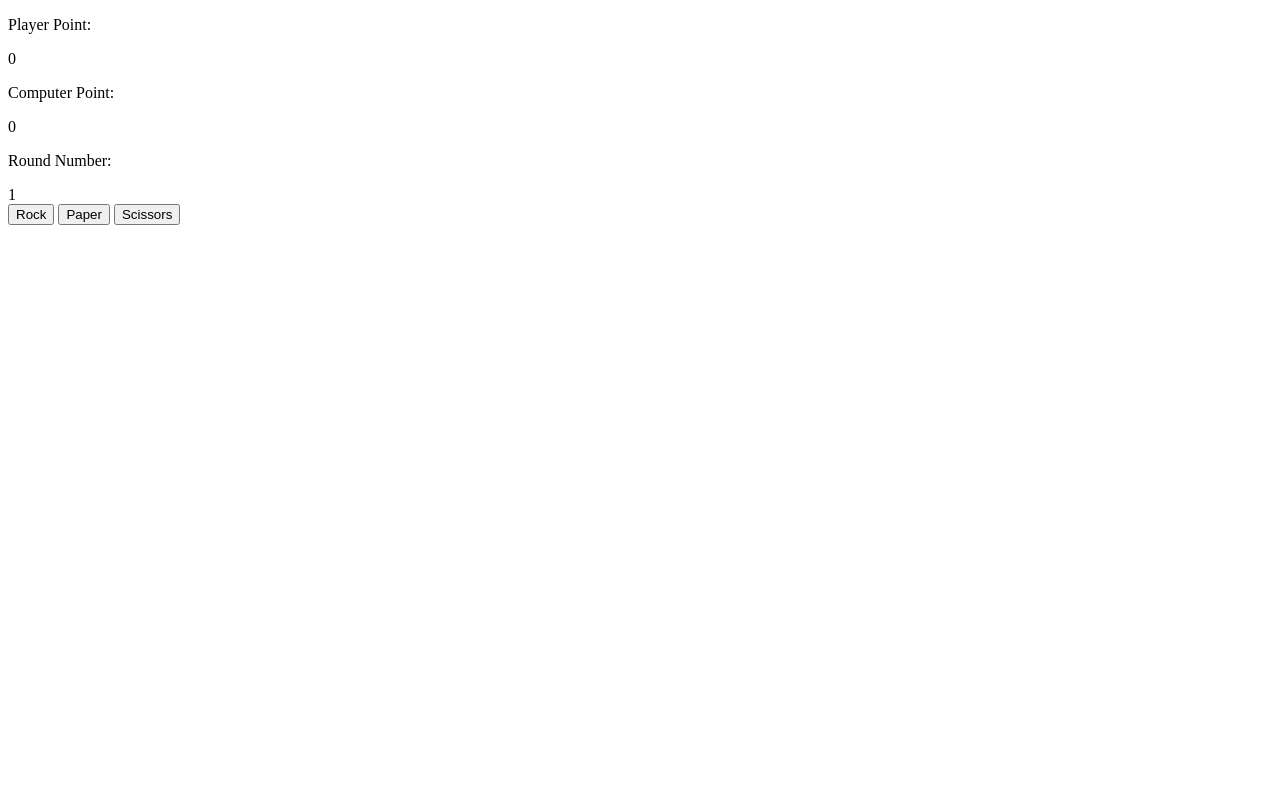
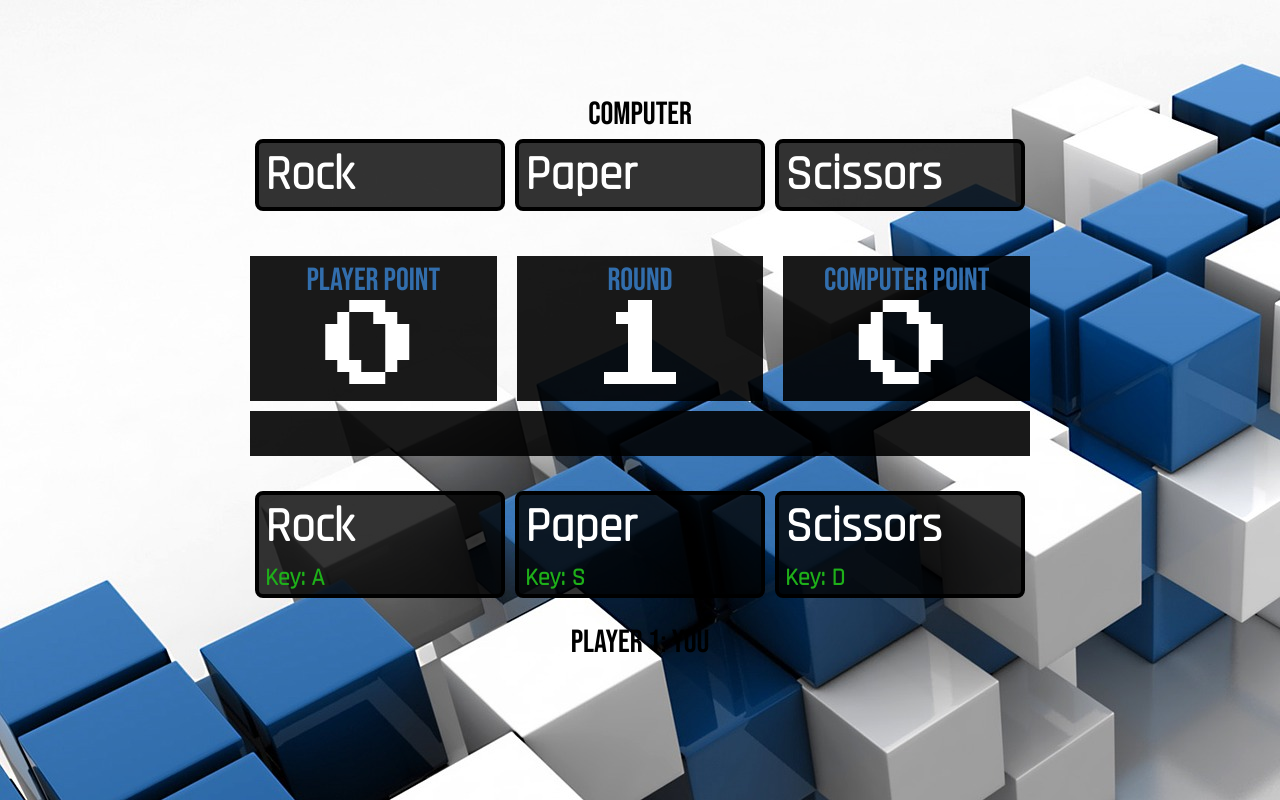
Before and after one commit to arkgp/rock-paper-scissors, a plain HTML site: page index.html in a window 1280 px wide. Drawn offline with Linux system fonts and the light colour scheme.

Commit message:
Add CSS styling to the UI

```diff
--- a/index.html
+++ b/index.html
@@ -2,28 +2,57 @@
 <html>
     <head>
         <meta charset="utf-8">
+        <title>Rock, Paper, Scissors</title>
         <script src="scripts/main.js" defer></script>
+        <link rel="stylesheet" href="style.css">
+        <link href="https://fonts.googleapis.com/css?family=Rajdhani&display=swap" rel="stylesheet">
+        <link href="https://fonts.googleapis.com/css?family=Press+Start+2P&display=swap" rel="stylesheet">
+        <link href="https://fonts.googleapis.com/css?family=Bebas+Neue&display=swap" rel="stylesheet">
     </head>
     <body>
-        <div id="game-result">
-            <div id="player-point">
-                <p>Player Point: </p>
-                <span>0</span>
+        <div id="game-board">
+            <div id="player-area">
+                <div id="player-name">Computer</div>
+                <div class="button-container" id="computer-hand">
+                    <button id="rock">Rock</button>
+                    <button id="paper">Paper</button>
+                    <button id="scissors">Scissors</button>
+                </div>
             </div>
-            <div id="computer-point">
-                <p>Computer Point: </p>
-                <span>0</span>
+            <div id="game-result">
+                <div class="scoreboard" id="player-point">
+                    <span id="title">Player Point</span>
+                    <span id="score">0</span>
+                </div>
+                <div class="scoreboard" id="round-number">
+                    <span id="title">Round</span>
+                    <span id="score">1</span>
+                </div>
+                <div class="scoreboard" id="computer-point">
+                    <span id="title">Computer Point</span>
+                    <span id="score">0</span>
+                </div>
             </div>
-            <div id="round-number">
-                <p>Round Number: </p>
-                <span>1</span>
+            <div id="round-result">
+
             </div>
-        </div>
-        <div id="round-result"></div>
-        <div id="button-container">
-            <button id="rock">Rock</button>
-            <button id="paper">Paper</button>
-            <button id="scissors">Scissors</button>
+            <div id="player-area">
+                <div class="button-container" id="player-divs">
+                    <button class="rock">
+                        <span>Rock</span>
+                        <span id="keybind">Key: A</span>
+                    </button>
+                    <button class="paper">
+                        <span>Paper</span>
+                        <span id="keybind">Key: S</span>
+                    </button>
+                    <button class="scissors">
+                        <span >Scissors</span>
+                        <span id="keybind">Key: D</span>
+                    </div>
+                </div>
+                <div id="player-name">Player 1: You</div>
+            </div>
         </div>
     </body>
 </html>
--- a/scripts/main.js
+++ b/scripts/main.js
@@ -1,6 +1,4 @@
 'use strict';
-
-// Use the transition effect that we just learned to display the computer choice.
 
 function computerPlay() {
     switch (Math.floor(Math.random() * 3)) {
@@ -21,7 +19,10 @@ function playRound(e) {
 
     const computerChoice = computerPlay();
 
-    const playerChoice = e.target.getAttribute('id');
+    const playerChoice = e.target.getAttribute('class');
+    e.target.classList.add('button-effect');
+
+    document.getElementById(computerChoice.toLowerCase()).classList.add('button-effect');
 
     const result = document.getElementById('round-result');
 
@@ -71,14 +72,14 @@ function playRound(e) {
 
 function roundResult() {
     let playerPoint =
-        document.querySelector('#player-point span'),
+        document.querySelector('#player-point span:last-child'),
     computerPoint =
-        document.querySelector('#computer-point span'),
+        document.querySelector('#computer-point span:last-child'),
     roundNumber =
-        document.querySelector('#round-number span'),
+        document.querySelector('#round-number span:last-child'),
     result = document.getElementById('round-result');
 
-    if (+playerPoint.textContent < 5 && +computerPoint.textContent < 5) {
+
     if (result.textContent.includes('You win!')) {
         playerPoint.textContent = +playerPoint.textContent + 1;
     } else if (result.textContent.includes('You lose!')) {
@@ -89,10 +90,10 @@ function roundResult() {
     }
 
     roundNumber.textContent = +roundNumber.textContent + 1;
-    } else {
+
+    if (+playerPoint.textContent == 5 || +computerPoint.textContent == 5) {
         gameEnd(playerPoint, computerPoint);
     }
-
 }
 
 function gameEnd(playerPoint, computerPoint) {
@@ -115,7 +116,7 @@ function gameEnd(playerPoint, computerPoint) {
 }
 
 function gameResultDisplay(gameMessage) {
-    const buttonContainer = document.getElementById("button-container");
+    const buttonContainer = document.getElementById("player-divs");
     while (buttonContainer.firstChild) {
         buttonContainer.removeChild(buttonContainer.firstChild);
     }
@@ -136,6 +137,17 @@ function gameReset() {
 }
 
 
-const gameButtons = document.querySelectorAll('#button-container');
+const gameButtons = document.querySelectorAll('#player-divs');
 
 gameButtons.forEach( button => button.addEventListener('click', playRound) );
+gameButtons.forEach( button => button.addEventListener('transitionend', function(e) {
+    if (e.propertyName !== 'transform') return;
+    e.target.classList.remove('button-effect');
+}) );
+
+const computerHands = document.querySelectorAll('#computer-hand');
+
+computerHands.forEach( button => button.addEventListener('transitionend', function(e) {
+    if (e.propertyName !== 'transform') return;
+    e.target.classList.remove('button-effect');
+}) );
--- /dev/null
+++ b/style.css
@@ -0,0 +1,128 @@
+html, body {
+    display: flex;
+    justify-content: center;
+    align-items: center;
+    height: 100%;
+    margin: 0;
+    padding: 0;
+}
+
+body {
+ background-image: url('images/background.jpg');
+}
+
+#game-board {
+    display: flex;
+    flex-direction: column;
+    height: 650px;
+    width: 800px;
+}
+#game-result {
+    display: flex;
+    justify-content: center;
+    align-items: center;
+    text-align: center;
+
+    padding-top: 10px;
+}
+
+#game-result div {
+    display: flex;
+    flex-direction: column;
+    flex: 1 1 0px;
+    margin: 10px;
+}
+
+.button-container {
+    flex-basis: 100%;
+    display: flex;
+    justify-content: space-between;
+}
+
+#player-area:first-child {
+    margin-bottom: 10px;
+}
+
+.button-container button {
+    flex: 1 1 0px;
+    text-align: center;
+
+    transition: all 0.7s ease;
+}
+
+#player-name {
+    font-family: 'Bebas Neue', cursive;
+    text-align: center;
+    font-size: 2rem;
+}
+
+#player-area {
+    margin: 10px 0;
+    padding: 10px;
+}
+
+.button-container button {
+    display: flex;
+    flex-direction: column;
+
+    background-color: rgba(0,0,0,0.8);
+    margin: 5px;
+    border: .3rem solid black;
+    border-radius: .5rem;
+    cursor: pointer;
+    user-select: none;
+    font-family: 'Rajdhani';
+    font-size: 3rem;
+    font-weight: 900;
+    color: white;
+}
+
+#player-divs button:hover {
+    background-color: rgba(0,0,0,1);
+    border-color: #1eb019;
+}
+
+#keybind {
+    margin-top: 5px;
+    font-size: 1.5rem;
+    color: #1eb019;
+}
+
+#round-result {
+    margin: 0 10px;
+    height: 25px;
+    background: rgba(0,0,0,0.9);
+    color: #326ead;
+    font-weight: bold;
+    padding: 10px;
+    text-align: center;
+    margin-bottom: 10px;
+}
+
+#score {
+    font-family: 'Press Start 2P', cursive;
+    font-size: 6rem;
+}
+
+#title {
+    font-family: 'Bebas Neue', cursive;
+    font-size: 2rem;
+    color: #326ead;
+}
+
+.scoreboard {
+    background: rgba(0,0,0,0.9);
+    color: white;
+    padding: 5px;
+    margin: 5px;
+}
+
+.button-effect {
+    transform: scale(1.1);
+    border-color: #1eb019 !important;
+    box-shadow: 0 0 1rem #1eb019;
+}
+
+button > * {
+    pointer-events: none;
+}
```
Also changed, not shown: images/background.jpg (added). Lines whose indentation alone changed are shown as unchanged.
